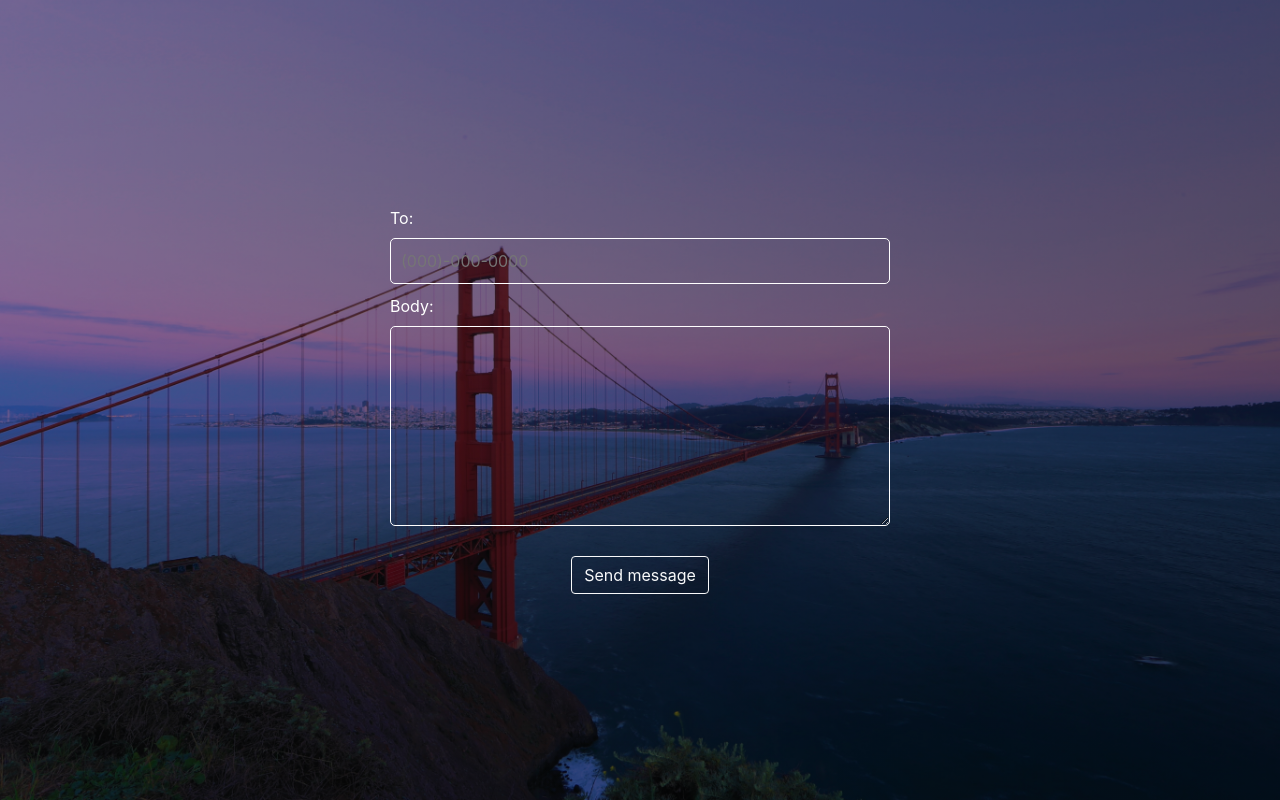
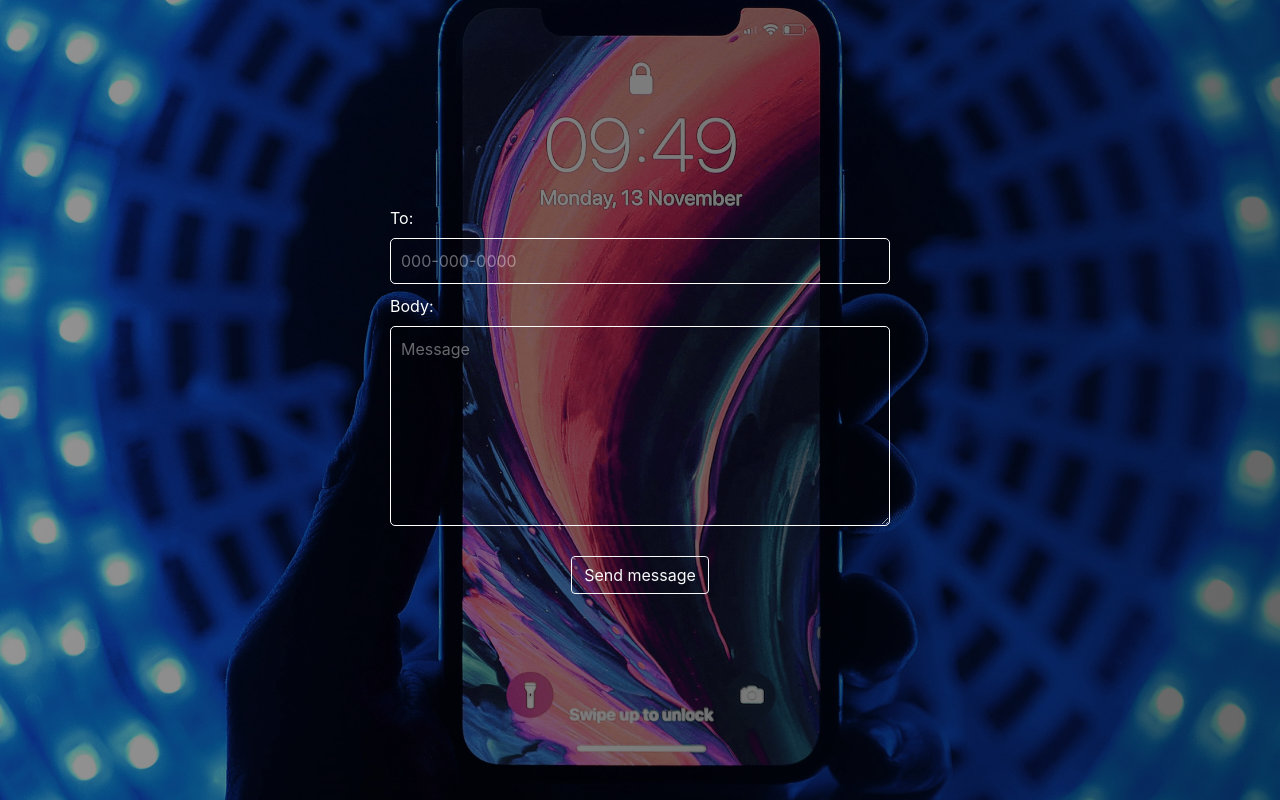
Before and after one commit to britok30/react-twilio, a React (Create React App) app: page / in a window 1280 px wide. Built offline with nearby package versions, Linux system fonts and the light colour scheme.

Commit message:
twilio react

```diff
--- a/src/components/SMSForm.js
+++ b/src/components/SMSForm.js
@@ -69,7 +69,8 @@ class SMSForm extends Component {
                             id="to"
                             value={this.state.message.to}
                             onChange={this.onHandleChange}
-                            placeholder="(000)-000-0000"
+                            placeholder="000-000-0000"
+                            autoComplete="off"
                         />
                     </div>
                     <div>
@@ -82,6 +83,7 @@ class SMSForm extends Component {
                             id="body"
                             value={this.state.message.body}
                             onChange={this.onHandleChange}
+                            placeholder="Message"
                         />
                     </div>
                     <button
--- a/src/index.css
+++ b/src/index.css
@@ -11,7 +11,7 @@ body {
             rgba(0, 0, 0, 0.425),
             rgba(0, 0, 0, 0.603)
         ),
-        url(./images/alex-cagwin-aGnZf9RRTYg-unsplash.jpg) no-repeat center
+        url(./images/youssef-sarhan-tze1kKj7Lgg-unsplash.jpg) no-repeat center
             center/cover !important;
     height: 100vh;
 }
@@ -70,3 +70,8 @@ body {
     display: block !important;
     padding-top: 20px;
 }
+
+::placeholder {
+    color: #fff;
+    opacity: 0.4;
+}
```
Also changed, not shown: src/images/youssef-sarhan-tze1kKj7Lgg-unsplash.jpg (added).
